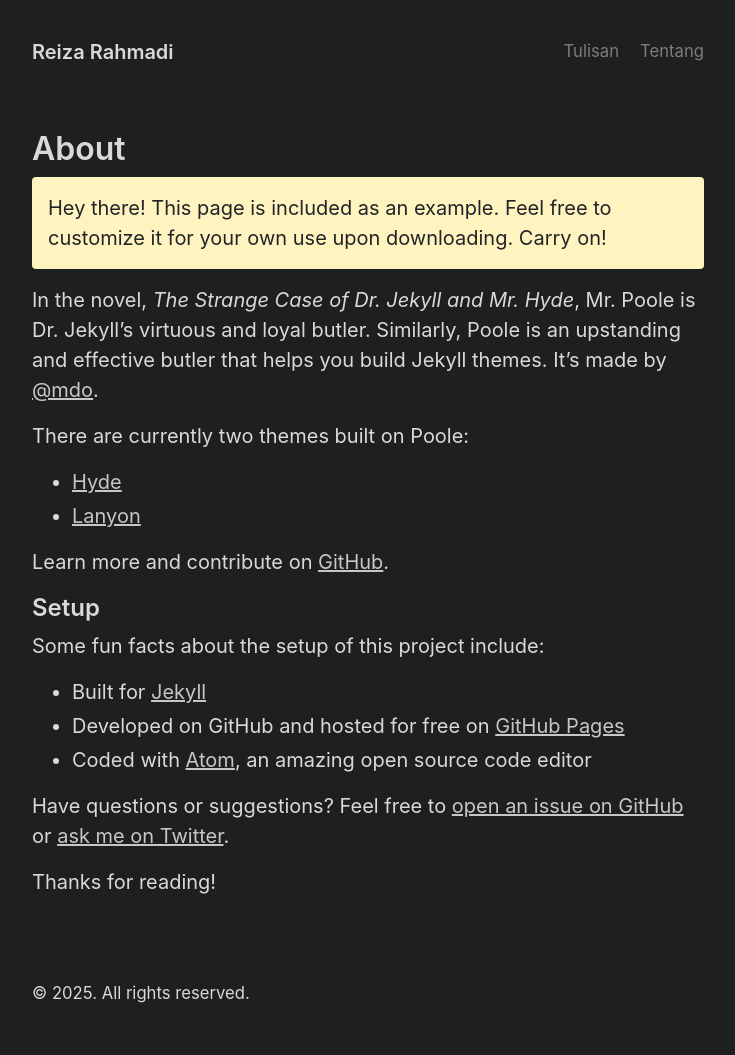
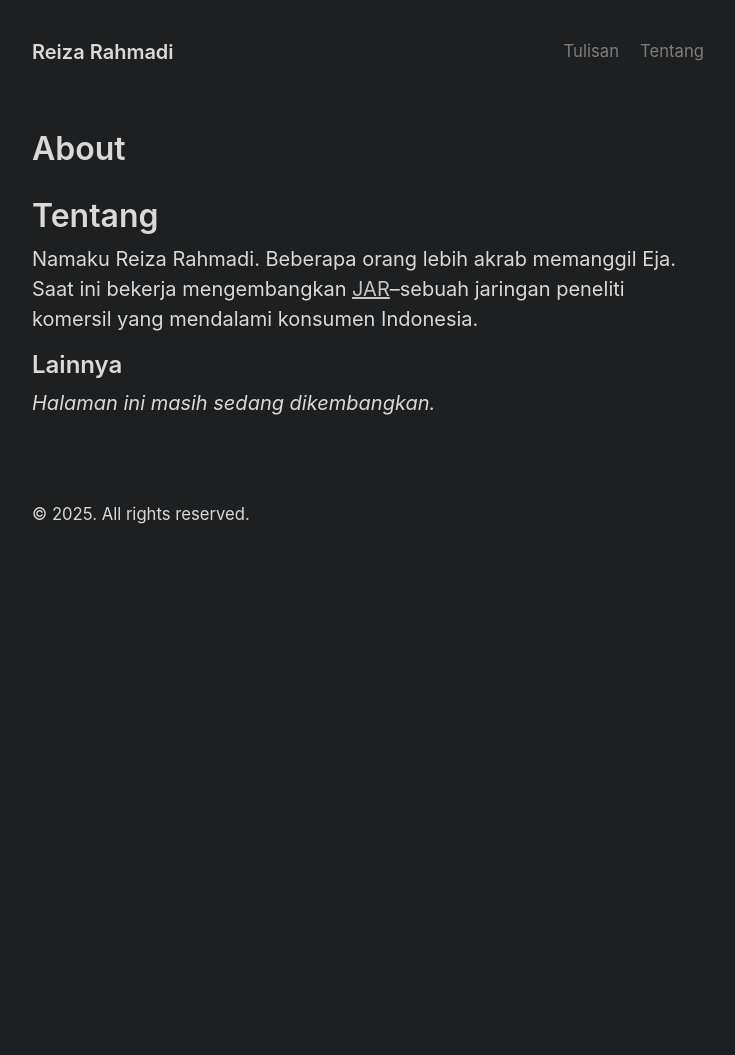
Before and after one commit to reizarahmadi/rzpage, a Jekyll site: the page built from about.md, in a window 1280 px wide. Shown: the whole page, without its empty margins (272-1007 px from the left). Built offline with Jekyll 4.4.1, drawn with Linux system fonts in a browser that asks for light colours; after the commit the page ends 900 px from its top, so only the background shows below that.

Commit message:
Update about.md

```diff
--- a/about.md
+++ b/about.md
@@ -3,27 +3,10 @@ layout: page
 title: About
 ---
 
-<p class="message">
-  Hey there! This page is included as an example. Feel free to customize it for your own use upon downloading. Carry on!
-</p>
+# Tentang
 
-In the novel, *The Strange Case of Dr. Jekyll and Mr. Hyde*, Mr. Poole is Dr. Jekyll's virtuous and loyal butler. Similarly, Poole is an upstanding and effective butler that helps you build Jekyll themes. It's made by [@mdo](https://twitter.com/mdo).
+Namaku Reiza Rahmadi. Beberapa orang lebih akrab memanggil Eja. Saat ini bekerja mengembangkan [JAR](https://justaboutright.co)–sebuah jaringan peneliti komersil yang mendalami konsumen Indonesia.
 
-There are currently two themes built on Poole:
+## Lainnya
 
-- [Hyde](https://hyde.getpoole.com)
-- [Lanyon](https://lanyon.getpoole.com)
-
-Learn more and contribute on [GitHub](https://github.com/poole).
-
-## Setup
-
-Some fun facts about the setup of this project include:
-
-- Built for [Jekyll](https://jekyllrb.com)
-- Developed on GitHub and hosted for free on [GitHub Pages](https://pages.github.com)
-- Coded with [Atom](https://atom.io), an amazing open source code editor
-
-Have questions or suggestions? Feel free to [open an issue on GitHub](https://github.com/poole/poole/issues/new) or [ask me on Twitter](https://twitter.com/mdo).
-
-Thanks for reading!
+_Halaman ini masih sedang dikembangkan._
```
